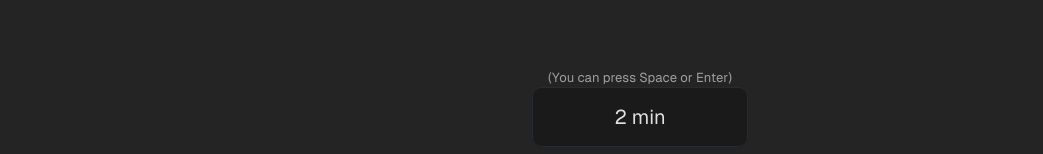
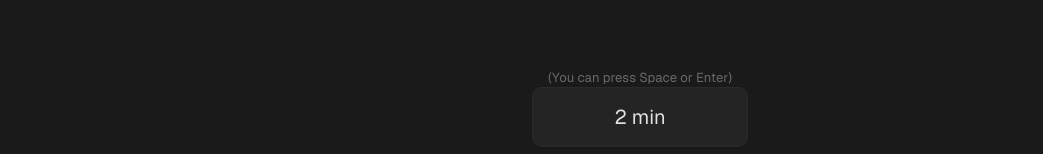
Before and after one commit to siebentod/nivritti, a React (Vite) app: page / in a window 1280 px wide. Shown: the part 453-607 px from the top of the page, without its empty margins (0-1043 px from the left). Built offline with nearby package versions, Linux system fonts and the light colour scheme.

Commit message:
smallfix

```diff
--- a/src/App.jsx
+++ b/src/App.jsx
@@ -196,14 +196,14 @@ function App() {
     const handleMouseLeave = () => {
       if (timerState === 'inProcess') {
         stopTimer();
-        setColor('#1a1a1a');
+        setColor('#171717');
       }
     };
 
     const handleMouseMove = () => {
       if (timerState === 'inProcess') {
         startTimer(currentTimer);
-        setColor('#1a1a1a');
+        setColor('#171717');
         const timeoutId = setTimeout(() => {
           setColor('whitesmoke');
         }, 1000);
@@ -248,7 +248,7 @@ function App() {
 
   const textStyle = {
     color: color,
-    transition: color === '#1a1a1a' ? 'none' : 'color 1s ease-in',
+    transition: color === '#171717' ? 'none' : 'color 1s ease-in',
   };
 
   function ModeButtons() {
--- a/src/App.scss
+++ b/src/App.scss
@@ -38,8 +38,10 @@ input {
 :root {
   font-family: GeistVF, Inter, Calibri, Verdana, system-ui, Avenir, Helvetica,
     Arial, sans-serif;
+  -webkit-font-smoothing: antialiased;
+  -moz-osx-font-smoothing: grayscale;
   color: rgba(255, 255, 255, 0.87);
-  background-color: #242424;
+  background-color: #1a1a1a;
 }
 
 main {
@@ -61,6 +63,8 @@ main {
     .timer {
       font-family: Inter, Calibri, Verdana, system-ui, Avenir, Helvetica, Arial,
         sans-serif;
+      -webkit-font-smoothing: antialiased;
+      -moz-osx-font-smoothing: grayscale;
       font-size: 58px;
       color: whitesmoke;
       p {
@@ -68,7 +72,7 @@ main {
       }
       .time {
         font-size: 80px;
-        font-family: GeistVF, Inter, Calibri, Verdana, system-ui, Avenir,
+        font-family: GeistMonoVF, Inter, Calibri, Verdana, system-ui, Avenir,
           Helvetica, Arial, sans-serif;
       }
       @media (max-width: 900px) {
@@ -112,7 +116,7 @@ main {
       margin: 2px;
       font-size: 20px;
       padding: 1rem 4rem;
-      background-color: #1a1a1a;
+      background-color: #242424;
       box-shadow: 0 1px 1.5px 0 rgba(0, 0, 0, 0.1),
         0 1px 2px 0 rgba(0, 0, 0, 0.2);
       &:focus {
@@ -162,7 +166,7 @@ main {
       }
       .manualSetButton {
         margin: 0 1px;
-        background-color: #1a1a1a;
+        background-color: #242424;
         padding: 0 0 1px 0;
         height: 100%;
         width: 2ch;
--- a/src/TriangleMode.jsx
+++ b/src/TriangleMode.jsx
@@ -56,7 +56,7 @@ function TriangleMode({
             fontWeight: '300',
             fontSize: '13px',
             margin: 'auto',
-            color: '#9ea0a3',
+            color: 'rgb(106, 105, 105)',
             position: 'absolute',
             transform: 'translate(0, -16px)',
             textAlign: 'center',
```
